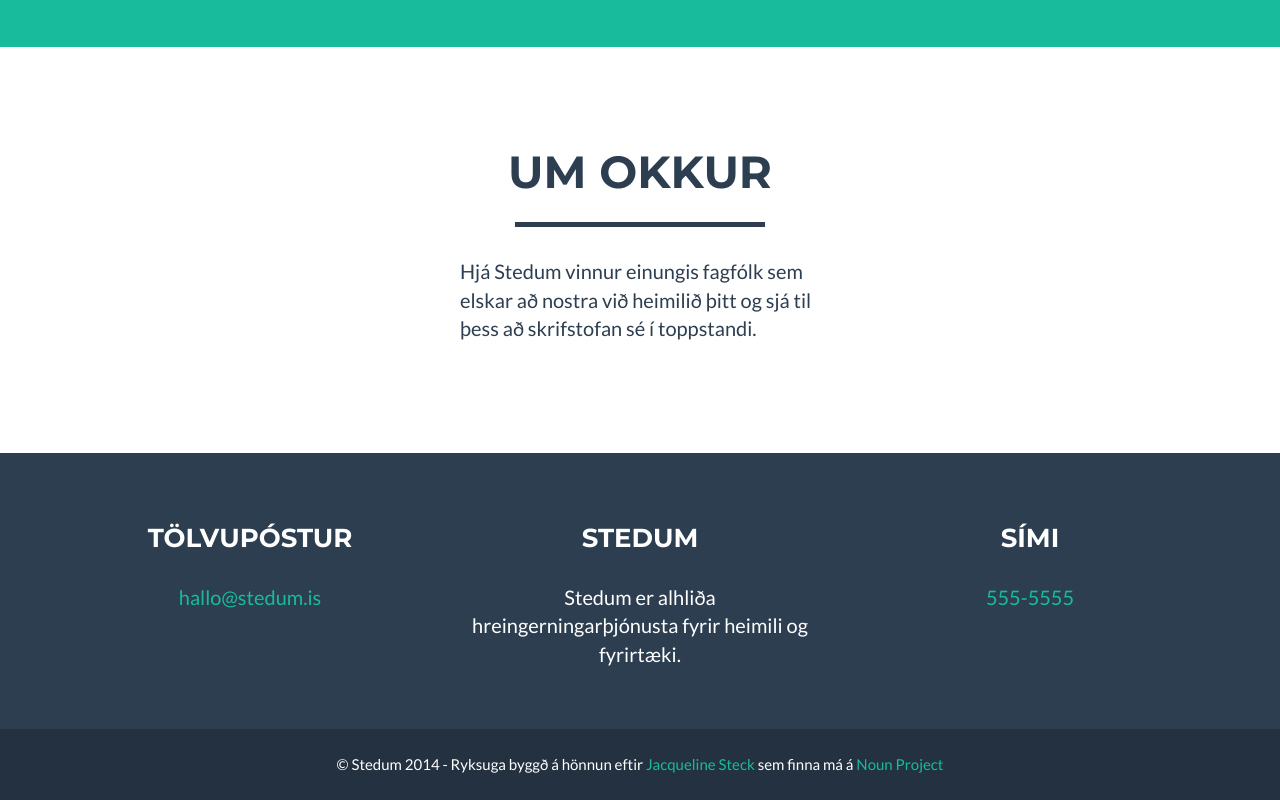
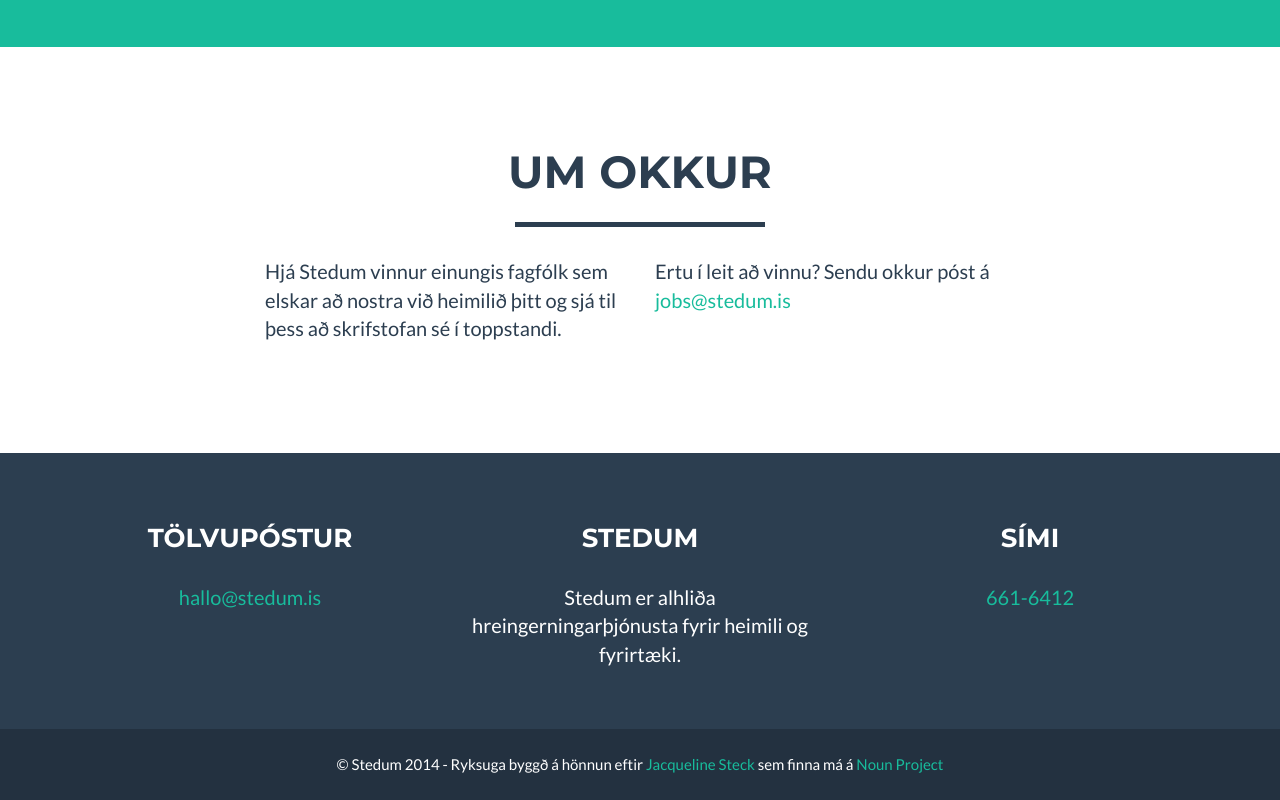
Before and after one commit to stedum/stedum.github.io, a plain HTML site: page index.html in a window 1280 px wide. Shown: the part 1723-2523 px from the top of the page. Drawn offline with nearby package versions, Linux system fonts and the light colour scheme.

Commit message:
Updated the phone number and added a jobs email.

```diff
--- a/index.html
+++ b/index.html
@@ -213,19 +213,29 @@
                 </div>
             </div>
             <div class="row locale-is">
-                <div class="col-lg-4 col-lg-offset-4">
+                <div class="col-lg-4 col-lg-offset-2">
                     <p>
                         Hjá Stedum vinnur einungis fagfólk sem elskar að nostra við heimilið þitt
                         og sjá til þess að skrifstofan sé í toppstandi.
                     </p>
                 </div>
+                <div class="col-lg-4">
+                    <p>
+                        Ertu í leit að vinnu? Sendu okkur póst á <a href="mailto:jobs@stedum.is">jobs@stedum.is</a>
+                    </p>
+                </div>
             </div>
             <div class="row locale-en hidden">
-                <div class="col-lg-4 col-lg-offset-4">
+                <div class="col-lg-4 col-lg-offset-2">
                     <p>
                         Stedum employees are experts in their field and love nurturing
                         your home or office and making sure that they are in the best
                         condition possible.
+                    </p>
+                </div>
+                <div class="col-lg-4">
+                    <p>
+                        Are you looking for a job? Send us a email to <a href="mailto:jobs@stedum.is">jobs@stedum.is</a>
                     </p>
                 </div>
             </div>
@@ -264,7 +274,7 @@
                             <span class="locale-en hidden">Phone</span>
                         </h3>
                         <p>
-                            <a href="tel:5551234">555-5555</a>
+                            <a href="tel:6616412">661-6412</a>
                         </p>
                     </div>
                 </div>
```
